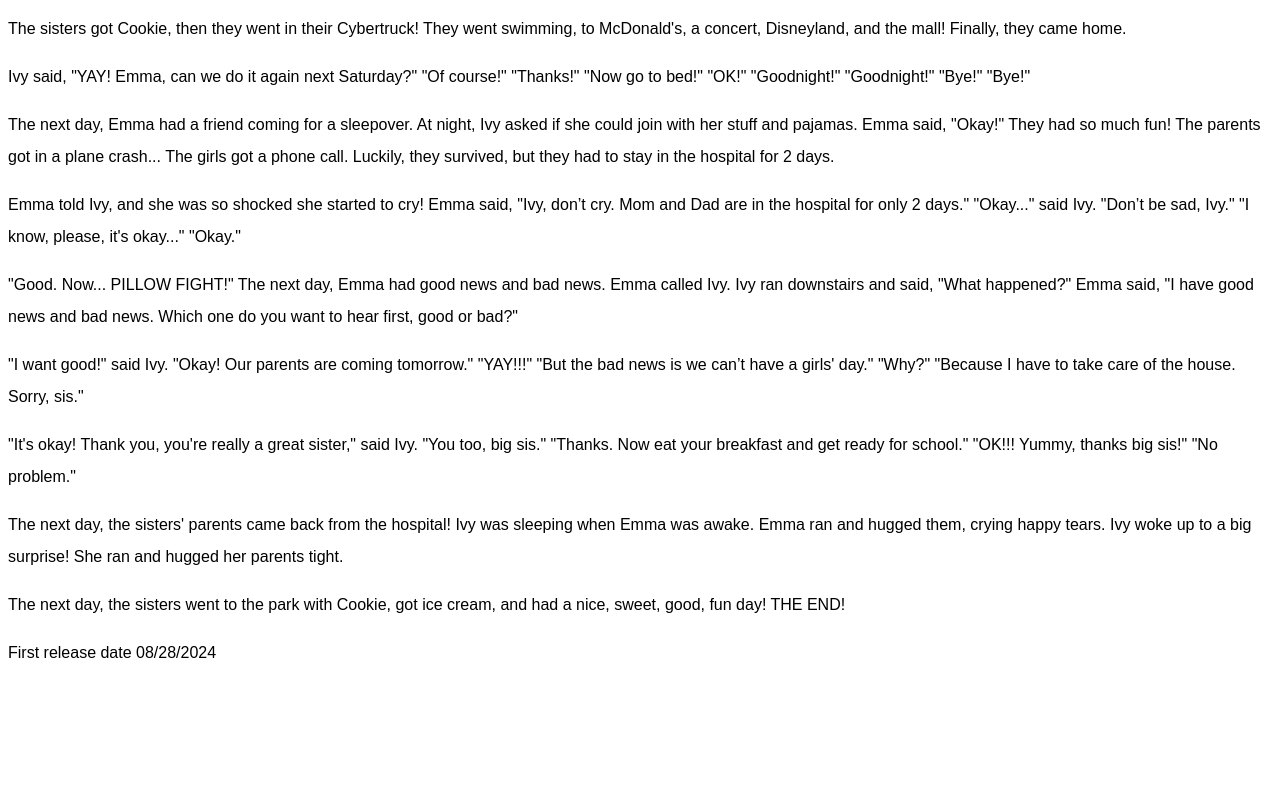
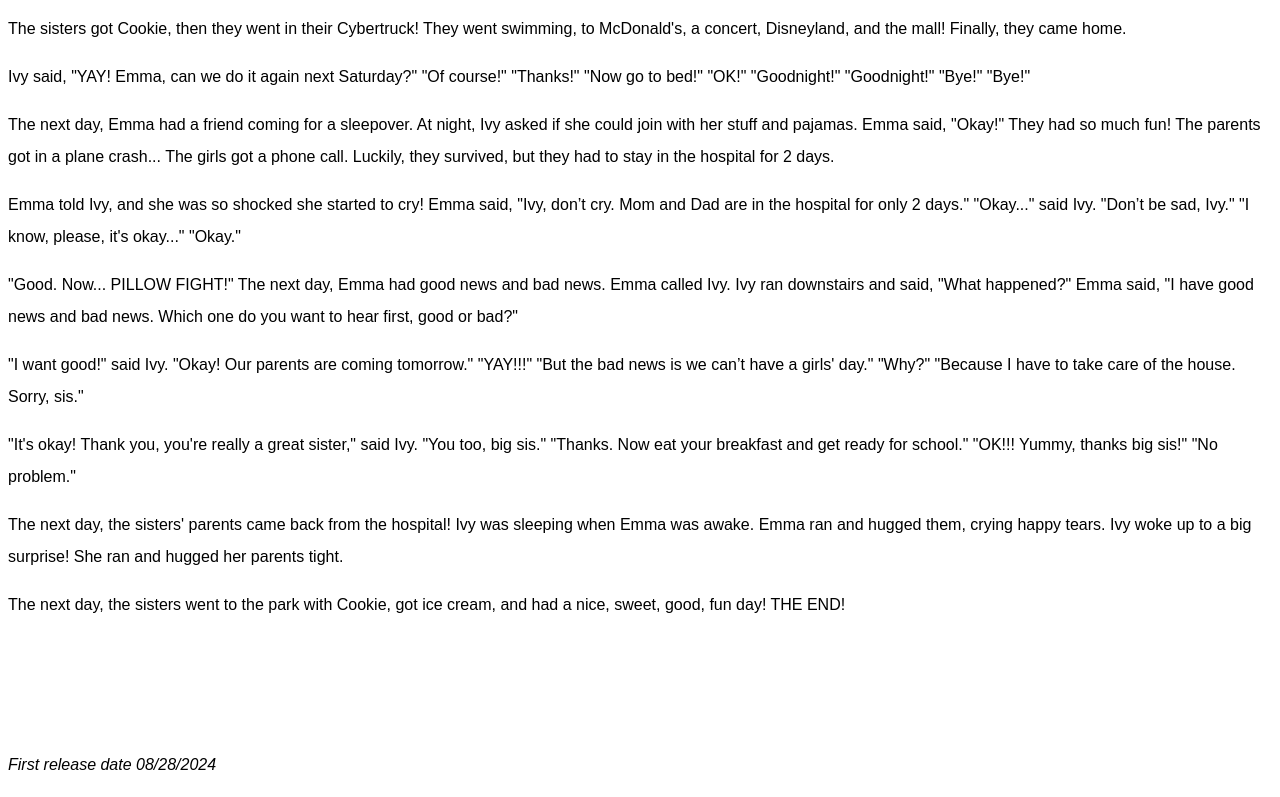
Before and after one commit to alishak1729/alishak1729, a plain HTML site: page index.html in a window 1280 px wide. Shown: the part 2455-3252 px from the top of the page. Before the commit the page ends 3140 px from the top, so only its background shows below. Drawn offline with Linux system fonts and the light colour scheme.

```diff
--- a/index.html
+++ b/index.html
@@ -93,7 +93,10 @@
     <p>The next day, the sisters went to the park with Cookie, got ice cream, and had a nice, sweet, good, fun day! THE END!</p>
         <!-- Continue with the rest of the story -->
 
-        <p> First release date 08/28/2024 </pp>
+        <br>
+        <br>
+        <br>
+        <p> <i>First release date 08/28/2024 </i></p>
      </div>
 </body>
 </html>
```
